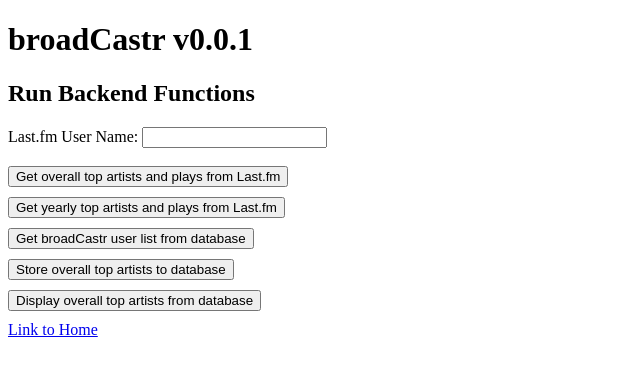
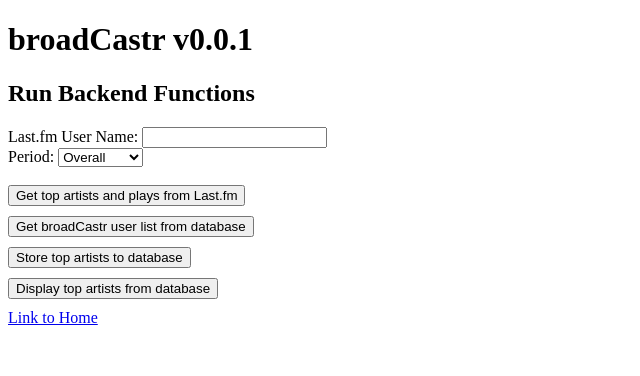
Before and after one commit to cjonas9/broadcastr, a Flask app: page /backend_functions in a window 1280 px wide. Shown: the top 376 px of the page, without its empty margins (0-640 px from the left). Run offline with Flask 3, Linux system fonts and the light colour scheme.

Commit message:
Made period an input and parameter

```diff
--- a/app.py
+++ b/app.py
@@ -12,33 +12,30 @@ def index():
 def backend_functions():
     return render_template('backendfunctions.html')
 
-@app.route('/run_overall', methods=['POST'])
-def run_a():
+@app.route('/get_top_artist_plays', methods=['POST'])
+def get_top_artist_plays():
     user_input = request.json.get('input')
-    result = db_query.get_top_artist_plays_overall(user_input)
-    return jsonify({'output': result})
-
-@app.route('/run_yearly', methods=['POST'])
-def run_b():
-    user_input = request.json.get('input')
-    result = db_query.get_top_artist_plays_yearly(user_input)
+    period = request.json.get('period')
+    result = db_query.get_top_artist_plays(user_input, period)
     return jsonify({'output': result})
 
 @app.route('/query_users', methods=['POST'])
-def run_c():
+def query_users():
     result = sql_query.query_users()
     return jsonify({'output': result})
 
 @app.route('/store_top_artists', methods=['POST'])
-def run_d():
+def store_top_artists():
     user_input = request.json.get('input')
-    result = sql_query.store_top_artists(user_input, "overall")
+    period = request.json.get('period')
+    result = sql_query.store_top_artists(user_input, period)
     return jsonify({'output': result})
 
-@app.route('/query_top_artist_data', methods=['POST'])
-def run_e():
+@app.route('/query_top_artists', methods=['POST'])
+def query_top_artists():
     user_input = request.json.get('input')
-    result = sql_query.query_top_artists(user_input, "overall")
+    period = request.json.get('period')
+    result = sql_query.query_top_artists(user_input, period)
     return jsonify({'output': result})
 
 if __name__ == '__main__':
--- a/db_query.py
+++ b/db_query.py
@@ -32,17 +32,8 @@ def get_track_playcount(username, track_name, artist_name, period, api_key=key):
 			return int(track["playcount"])
 	return 0
 
-def get_top_artist_plays_overall(username):
-	top_artists_data = get_top_artists(username, "overall")["topartists"]["artist"]
-	top_artists = []
-	top_artist_plays = []
-	for i in range(len(top_artists_data)):
-		top_artist_plays.append(top_artists_data[i]["playcount"])
-		top_artists.append(top_artists_data[i]["name"])
-	return pp.pformat(list(zip(top_artists, top_artist_plays)))
-
-def get_top_artist_plays_yearly(username):
-	top_artists_data = get_top_artists(username, "12month")["topartists"]["artist"]
+def get_top_artist_plays(username, period):
+	top_artists_data = get_top_artists(username, period)["topartists"]["artist"]
 	top_artists = []
 	top_artist_plays = []
 	for i in range(len(top_artists_data)):
--- a/templates/backendfunctions.html
+++ b/templates/backendfunctions.html
@@ -7,12 +7,13 @@
     <script>
         async function callFunction(endpoint, outputId) {
             const userInput = document.getElementById('userInput').value;
+            const periodInput = document.getElementById('periodInput').value;
             const response = await fetch(endpoint, {
                 method: 'POST',
                 headers: {
                     'Content-Type': 'application/json'
                 },
-                body: JSON.stringify({ input: userInput })
+                body: JSON.stringify({ input: userInput, period: periodInput })
             });
             const data = await response.json();
             document.getElementById(outputId).innerText = data.output;
@@ -24,14 +25,20 @@
     <h2>Run Backend Functions</h2>
 
     <div class="left-panel">
-        Last.fm User Name: <input type="text" id="userInput" input_text="Enter last.fm username" />
-        <br><br>
 
-        <button class="function-button" onclick="callFunction('/run_overall', 'output')">Get overall top artists and plays from Last.fm</button><br>
-        <button class="function-button" onclick="callFunction('/run_yearly', 'output')">Get yearly top artists and plays from Last.fm</button><br>
+        Last.fm User Name: <input type="text" id="userInput" input_text="" /><br>
+        Period:
+        <select id="periodInput">
+            <option value="overall">Overall</option>
+            <option value="7day">7 Days</option>
+            <option value="1month">1 Month</option>
+            <option value="12month">12 Months</option>
+        </select><br>
+        <br>
+        <button class="function-button" onclick="callFunction('/get_top_artist_plays', 'output')">Get top artists and plays from Last.fm</button><br>
         <button class="function-button" onclick="callFunction('/query_users', 'output')">Get broadCastr user list from database</button><br>
-        <button class="function-button" onclick="callFunction('/store_top_artists', 'output')">Store overall top artists to database</button><br>
-        <button class="function-button" onclick="callFunction('/query_top_artist_data', 'output')">Display overall top artists from database</button><br>
+        <button class="function-button" onclick="callFunction('/store_top_artists', 'output')">Store top artists to database</button><br>
+        <button class="function-button" onclick="callFunction('/query_top_artists', 'output')">Display top artists from database</button><br>
     </div>
 
     <div class="right-panel">
```
Also changed, not shown: data/broadcastr.db.
